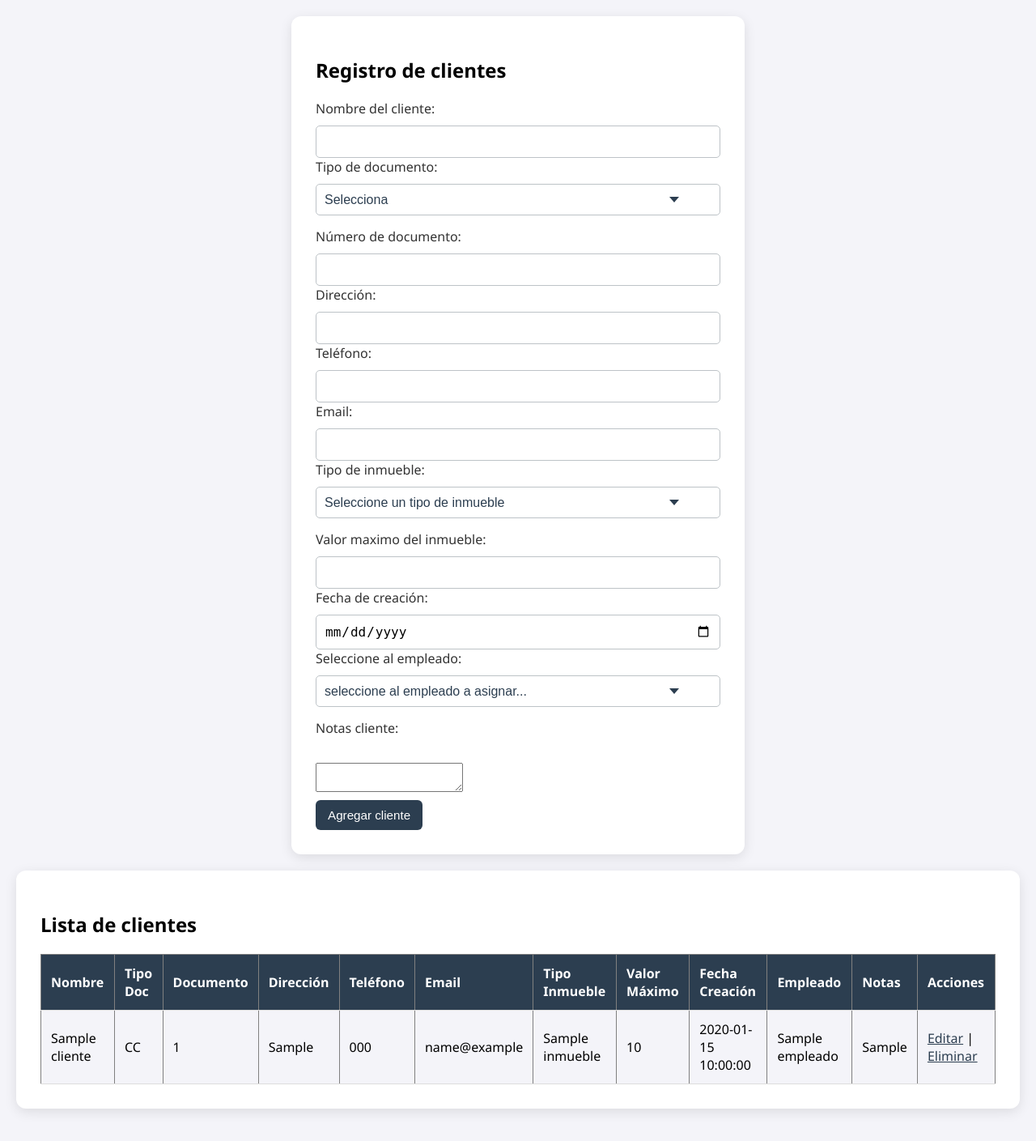
After one commit to Andres3137/inmobiliaria, a PHP site: page /clientes/clientes.php in a window 1280 px wide. The commit adds this page. Shown: the whole page at 81% size. Run offline with PHP 8.4, Linux system fonts and the light colour scheme; tables that the repository leaves empty hold one stand-in row (values such as "Sample post").

Commit message:
trabaje juan miguel

```diff
--- /dev/null
+++ b/clientes/clientes.php
@@ -0,0 +1,140 @@
+<?php
+include '../conexion.php';
+
+?>
+
+<!DOCTYPE html>
+<html lang="es">
+
+<head>
+    <meta charset="UTF-8">
+    <title>Gestión de Empleados</title>
+    <link rel="stylesheet" href="../estilos.css"> <!-- Usa tu mismo CSS -->
+</head>
+
+<body>
+
+    <form action="guardar_clientes.php" method="POST">
+    <h2>Registro de clientes</h2>
+        <label>Nombre del cliente:</label>
+        <input type="text" name="nombre_cliente" required>
+
+        <label>Tipo de documento:</label>
+        <select name="tipo_doc" id="tipo_doc">
+            <option value="">Selecciona</option>
+
+            <?php
+            $sqlEnum = "SHOW COLUMNS FROM empleados LIKE 'tipo_doc'";
+            $resultEnum = $conn->query($sqlEnum);
+            $rowEnum = $resultEnum->fetch_assoc();
+            preg_match("/^enum\((.*)\)$/", $rowEnum['Type'], $matches);
+            $enumValues = explode(",", $matches[1]);
+            foreach ($enumValues as $value) {
+                $cleanValue = trim($value, "'");
+                echo "<option value='$cleanValue'>$cleanValue</option>";
+            }
+            ?>
+
+        </select>
+
+        <label>Número de documento:</label>
+        <input type="text" name="cedula_cliente">
+
+        <label>Dirección:</label>
+        <input type="text" name="direccion">
+
+        <label>Teléfono:</label>
+        <input type="text" name="telefono_cliente">
+
+        <label>Email:</label>
+        <input type="email" name="email_cliente">
+
+        <label>Tipo de inmueble: </label>
+        <select name="cod_tipoinm" required>
+            <option value="">Seleccione un tipo de inmueble</option>
+            <?php
+                // Obtener tipos de inmueble
+                $sqlinmueble = "SELECT cod_tipoinm, nom_tipoinm FROM tipo_inmueble";
+                $resultinmueble = $conn->query($sqlinmueble);
+                while ($rowinmueble = $resultinmueble->fetch_assoc()){
+                    echo "<option value='".$rowinmueble['cod_tipoinm']."'>".$rowinmueble['nom_tipoinm']."</option>";
+                }
+            ?>
+        </select>
+
+        <label>Valor maximo del inmueble: </label>
+        <input type="number" name="valor_maximo">
+
+        <label>Fecha de creación: </label>
+        <input type="date" name="fecha_creacion">
+
+        <label>Seleccione al empleado: </label>
+        <select name="cod_emp">
+            <option value="">seleccione al empleado a asignar...</option>
+            <?php
+                $sqlempleado = "SELECT cod_emp, nom_emp FROM empleados";
+                $resultempleado = $conn->query($sqlempleado);
+                while ($rowempleado = $resultempleado->fetch_assoc()){
+                    echo "<option value='".$rowempleado['cod_emp'] . "'>" . $rowempleado['nom_emp'] . "</option>";
+                }
+            ?>
+        </select>
+
+        <label>Notas cliente:</label><br>
+        <textarea name="notas_cli"></textarea><br>
+
+        <input type="submit" value="Agregar cliente">
+    </form>
+
+    <?php
+
+
+$sql = "SELECT c.*, t.nom_tipoinm, e.nom_emp
+        FROM clientes c
+        JOIN tipo_inmueble t ON c.cod_tipoinm = t.cod_tipoinm
+        JOIN empleados e ON c.cod_emp = e.cod_emp";
+$result = $conn->query($sql);
+?>
+<div class="tabla">
+<h2>Lista de clientes</h2>
+<table border="1">
+    <tr>
+        <th>Nombre</th>
+        <th>Tipo Doc</th>
+        <th>Documento</th>
+        <th>Dirección</th>
+        <th>Teléfono</th>
+        <th>Email</th>
+        <th>Tipo Inmueble</th>
+        <th>Valor Máximo</th>
+        <th>Fecha Creación</th>
+        <th>Empleado</th>
+        <th>Notas</th>
+        <th>Acciones</th>
+    </tr>
+
+<?php while($row = $result->fetch_assoc()): ?>
+    <tr>
+        <td><?= $row['nom_cli'] ?></td>
+        <td><?= $row['tipo_doc_cli'] ?></td>
+        <td><?= $row['doc_cli'] ?></td>
+        <td><?= $row['dic_cli'] ?></td>
+        <td><?= $row['tel_cli'] ?></td>
+        <td><?= $row['email_cli'] ?></td>
+        <td><?= $row['nom_tipoinm'] ?></td>
+        <td><?= $row['valor_maximo'] ?></td>
+        <td><?= $row['fecha_creacion'] ?></td>
+        <td><?= $row['nom_emp'] ?></td>
+        <td><?= $row['notas_cli'] ?></td>
+        <td>
+            <a href="editar_cliente.php?cod_cli=<?= $row['cod_cli'] ?>">Editar</a> |
+            <a href="eliminar_cliente.php?cod_cli=<?= $row['cod_cli'] ?>" onclick="return confirm('¿Seguro que deseas eliminar este cliente?')">Eliminar</a>
+        </td>
+    </tr>
+<?php endwhile; ?>
+
+</table>
+</div>
+</body>
+
+</html>
--- a/estilos.css
+++ b/estilos.css
@@ -9,6 +9,7 @@ body {
     justify-content: center;
     align-items: flex-start;
     min-height: 100vh;
+    flex-wrap: wrap;
 }
 
 form {
@@ -19,7 +20,15 @@ form {
     width: 100%;
     max-width: 500px;
 }
+.tabla{
+    width: 100%;
+    background-color: #ffffff;
+    padding: 30px;
+    border-radius: 12px;
+    box-shadow: 0 4px 15px rgba(0, 0, 0, 0.1);
+    margin: 20px 0;
 
+}
 .consultar{
     margin-left: 10px;
     max-width: 100%;
--- a/menu.php
+++ b/menu.php
@@ -20,7 +20,7 @@
 
         <input type="button" value="Empleados" id="empleados" onclick="location.href='CRUD_empleados/empleados.php'"><br>
 
-        <input type="button" value="Clientes" id="clientes"><br>
+        <input type="button" value="Clientes" id="clientes" onclick="location.href='clientes/clientes.php'"><br>
 
         <input type="button" value="Inmuebles" id="inmuebles" onclick="location.href='Inmuebles/inmueble_crud.php'" ><br>
 
```
Also changed, not shown: Oficinas/guardar_oficina.php (+14 -11 lines), clientes/actualizar_cliente.php (added, +35 -0 lines), clientes/editar_cliente.php (added, +85 -0 lines), clientes/eliminar_cliente.php (added, +16 -0 lines), clientes/guardar_clientes.php (added, +37 -0 lines), Oficinas/uploads/profile.jpg.jfif (added), Oficinas/uploads/recep-removebg-preview (1).png (added).
